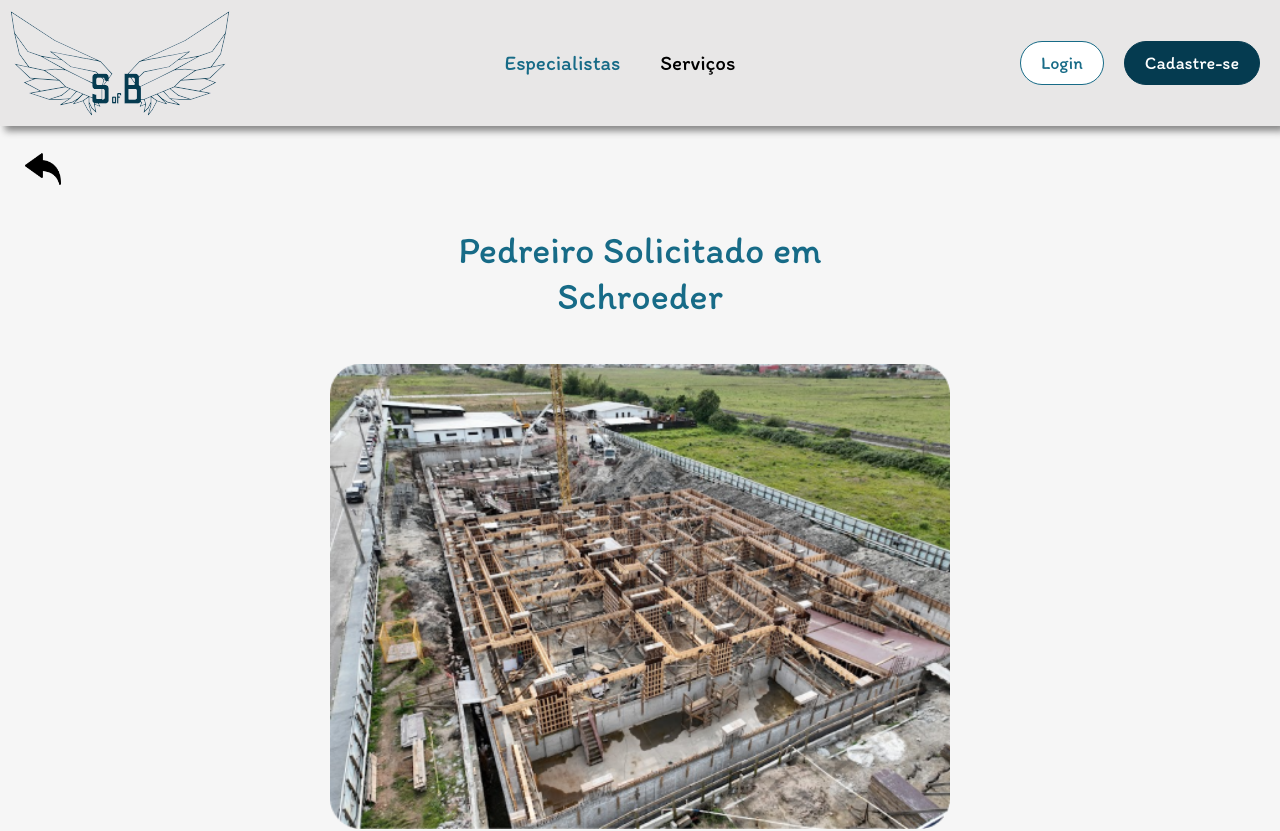
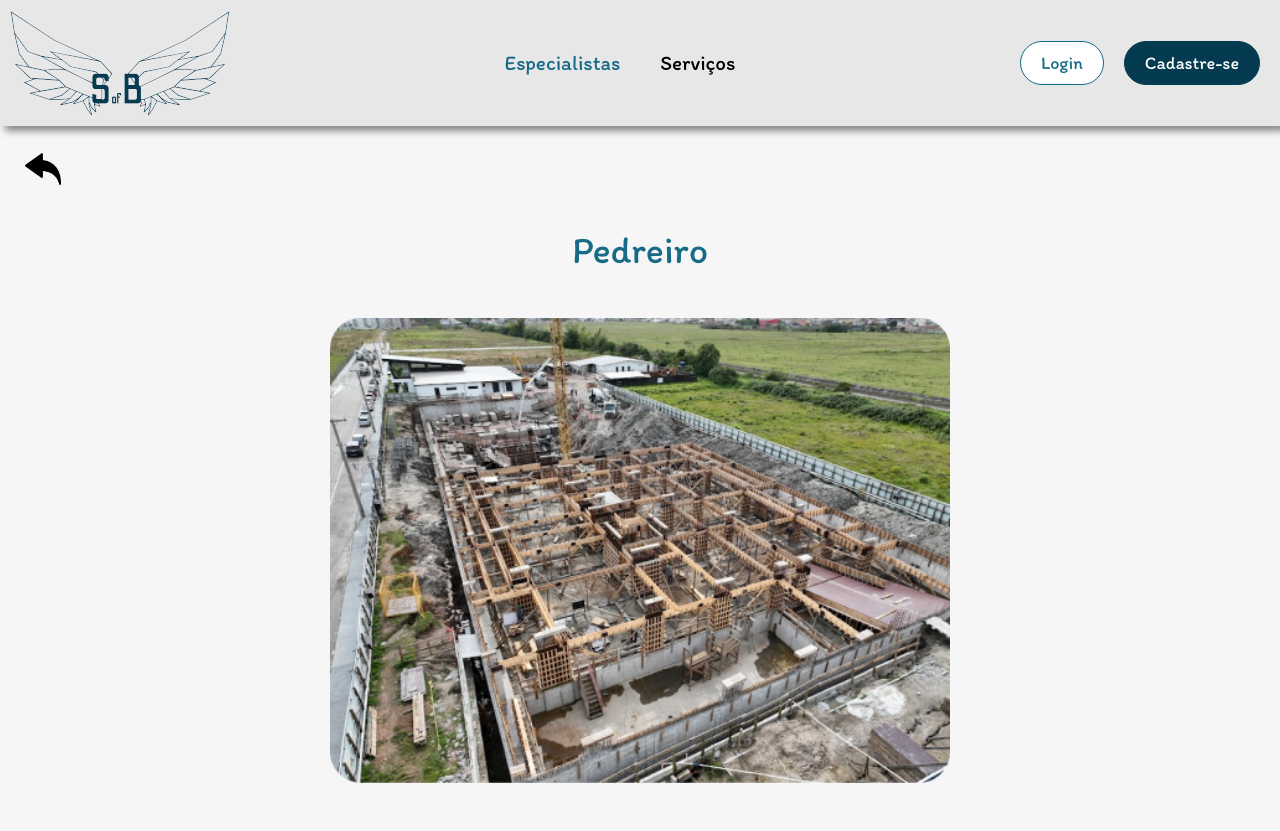
Before and after one commit to RA4Z/server-of-business, a React (Create React App) app: page /info/1/1 in a window 1280 px wide. Shown: the top 831 px of the page. Built offline with nearby package versions, Linux system fonts and the light colour scheme.

Commit message:
Acrescentando diversidade no cards padrão

```diff
--- a/src/pages/Pesquisa/infos.ts
+++ b/src/pages/Pesquisa/infos.ts
@@ -49,30 +49,46 @@ export const info_servicos =
     cards: [
         {
             id: 1,
-            titulo: 'Pedreiro Solicitado em Schroeder',
+            titulo: 'Pedreiro',
             necessario: 'Autônomo',
+            solicitadoPor: 'Robert Aron Zimmermann',
+            diaProcurado: '27/01/2024',
+            horarioProcurado: '08:00',
+            cidade: 'Schroeder',
             descricao: 'Obra em Schroeder na rua Germano Muller, bairro Centro Norte, expectativa de 6 meses de obra.',
             imagem: '/assets/contratar_freelancer.jpg',
         },
         {
             id: 2,
-            titulo: 'Pedreiro Solicitado em Schroeder',
+            titulo: 'Jardineiro necessário',
             necessario: 'Autônomo',
-            descricao: 'Obra em Schroeder na rua Germano Muller, bairro Centro Norte, expectativa de 6 meses de obra.',
+            solicitadoPor: 'Robert Aron Zimmermann',
+            diaProcurado: '01/02/2024',
+            horarioProcurado: '14:30',
+            cidade: 'Guaramirim',
+            descricao: 'Possuo um jardim de 500m² e quero alguém para cuidar dele',
             imagem: '/assets/contratar_freelancer.jpg',
         },
         {
             id: 3,
-            titulo: 'Pedreiro Solicitado em Schroeder',
-            necessario: 'Autônomo',
-            descricao: 'Obra em Schroeder na rua Germano Muller, bairro Centro Norte, expectativa de 6 meses de obra.',
+            titulo: 'Carpinteiro',
+            necessario: 'Freelancer',
+            solicitadoPor: 'Robert Aron Zimmermann',
+            diaProcurado: '22/11/2023',
+            horarioProcurado: '10:00',
+            cidade: 'Joinville',
+            descricao: 'Preciso de um carpinteiro para arrumar uma porta rachada',
             imagem: '/assets/contratar_freelancer.jpg',
         },
         {
             id: 4,
-            titulo: 'Pedreiro Solicitado em Schroeder',
-            necessario: 'Autônomo',
-            descricao: 'Obra em Schroeder na rua Germano Muller, bairro Centro Norte, expectativa de 6 meses de obra.',
+            titulo: 'Roçador',
+            necessario: 'Freelancer',
+            solicitadoPor: 'Robert Aron Zimmermann',
+            diaProcurado: '30/11/2023',
+            horarioProcurado: '17:00',
+            cidade: 'Jaraguá do sul',
+            descricao: 'Tenho um terreno de 3000m² para ser roçado',
             imagem: '/assets/contratar_freelancer.jpg',
         }
     ]
```
